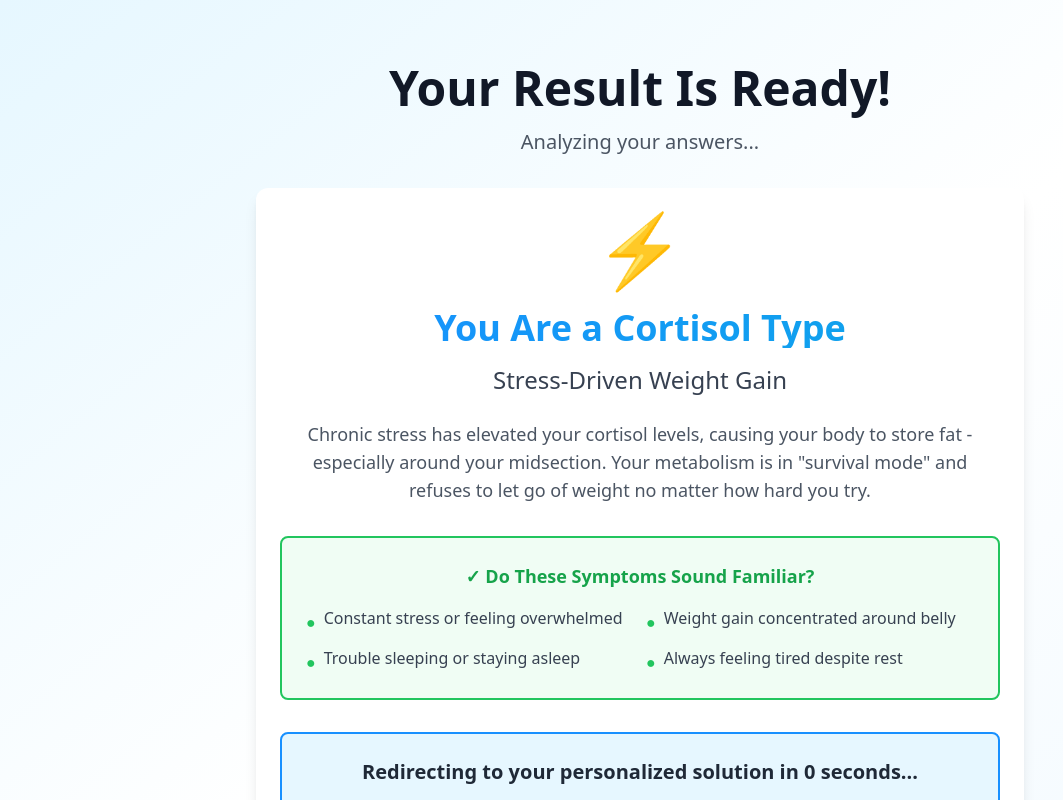
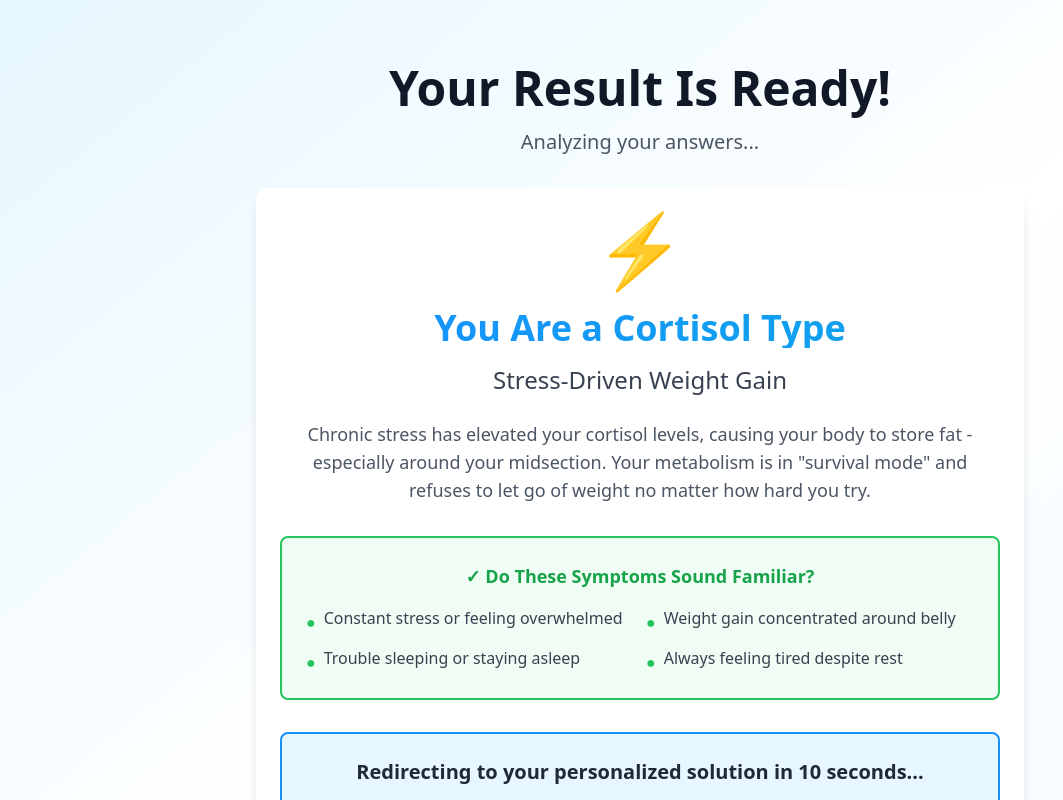
Before and after one commit to RogerioFoeger/slimpath-app2, a Next.js app: page /result in a window 1280 px wide. Before the commit this address had no page. Shown: the top 800 px of the page, without its empty margins (0-1063 px from the left). Built offline with nearby package versions, Linux system fonts and the light colour scheme.

Commit message:
checkout test_mode

```diff
--- a/app/result/page.tsx
+++ b/app/result/page.tsx
@@ -11,7 +11,7 @@ function ResultContent() {
   const router = useRouter()
   const searchParams = useSearchParams()
   const [typeInfo, setTypeInfo] = useState<MetabolismTypeInfo | null>(null)
-  const [countdown, setCountdown] = useState(5)
+  const [countdown, setCountdown] = useState(15)
 
   useEffect(() => {
     const type = searchParams.get('type') || 'cortisol'
--- a/app/sales/[type]/page.tsx
+++ b/app/sales/[type]/page.tsx
@@ -8,7 +8,7 @@ import { getMetabolismType } from '@/lib/metabolism-types'
 
 // UPDATE THESE URLs with your actual Cartpanda/Kirvano checkout URLs
 const CHECKOUT_URLS = {
-  monthly: 'https://metaslim.mycartpanda.com/checkout/204917190:1',
+  monthly: 'https://metaslim.mycartpanda.com/checkout/204917190:1?test_mode=true',
   annual: 'https://metaslim.mycartpanda.com/checkout/204917189:1'
 }
 
```
